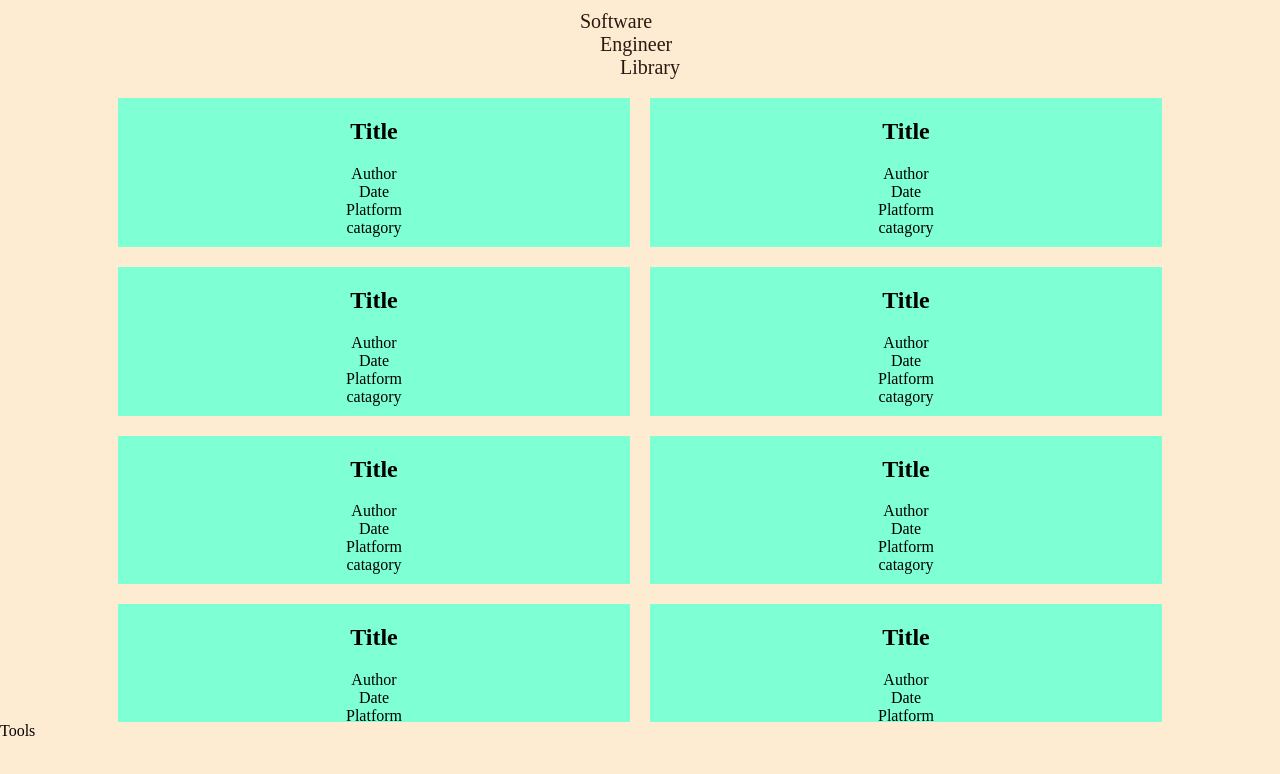
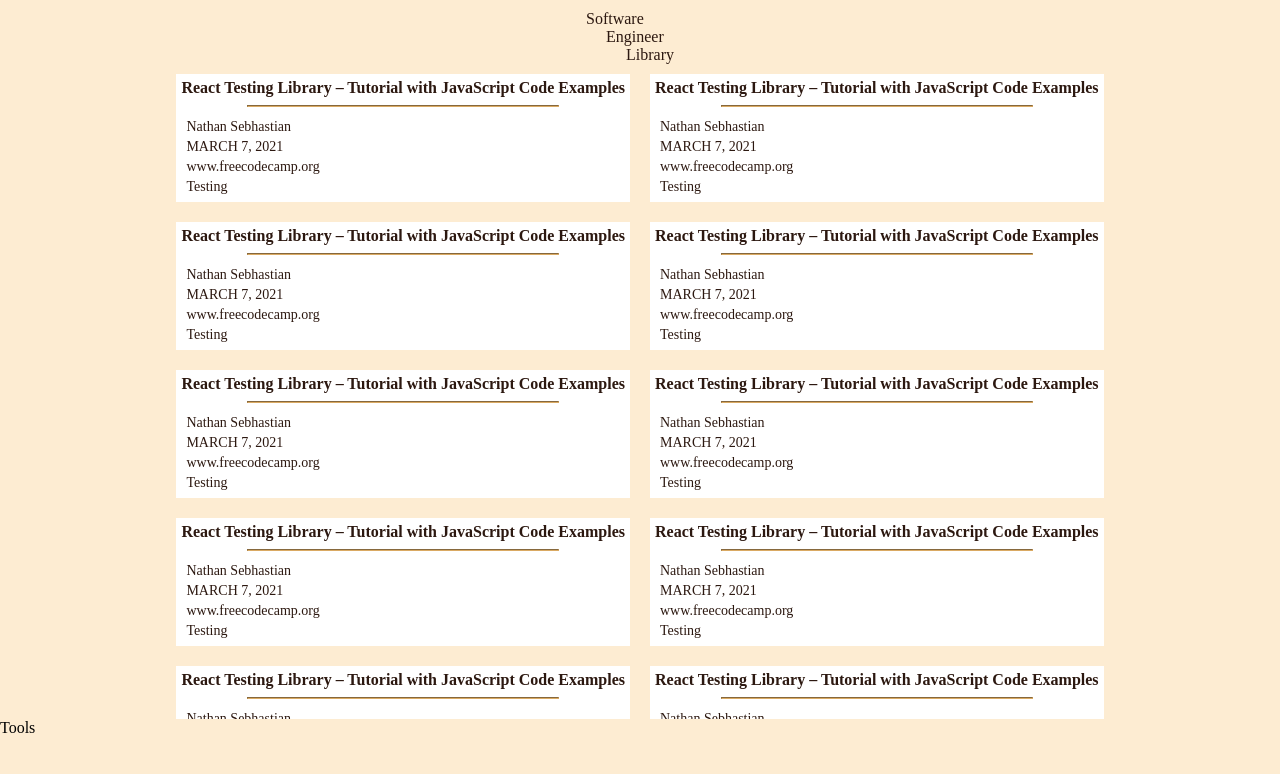
Before and after one commit to jcsmileyjr/software-engineer-library, a React (Create React App) app in the folder client/: page / in a window 1280 px wide. Shown: the top 774 px of the page. Built offline with nearby package versions, Linux system fonts and the light colour scheme.

Commit message:
Styling: Initial style for book and update to header style

```diff
--- a/client/src/App.css
+++ b/client/src/App.css
@@ -7,8 +7,10 @@
   --accent-orange: #FCA72C;       /*Desktop button color*/
 
   --Header-Desktop-Font-Size: 30px;
-  --Header-Mobile-Font-Size: 20px;
-  --Paragraph-Text-Font-Size: 16px;
+  --Header-Mobile-Font-Size: 16px;
+  --Paragraph-Text-Font-Size: 14px;
+  --Header-font-style: 'Microsoft Sans Serif';
+  --Paragraph-font-style: 'Lucida Bright';
 }
 
 .app--container {
--- a/client/src/components/book/Book.js
+++ b/client/src/components/book/Book.js
@@ -3,11 +3,12 @@
 const Book = () => {
     return(
         <div className="book--container">
-            <h2 className="book__title--style">Title</h2>
-            <p>Author</p>
-            <p>Date</p>
-            <p>Platform</p>
-            <p>catagory</p>
+            <p className="book__title--style">React Testing Library – Tutorial with JavaScript Code Examples</p>
+            <hr />
+            <p>Nathan Sebhastian</p>
+            <p>MARCH 7, 2021</p>
+            <p>www.freecodecamp.org</p>
+            <p>Testing</p>
         </div>
     )
 }
--- a/client/src/components/book/book.css
+++ b/client/src/components/book/book.css
@@ -1,10 +1,34 @@
 .book--container {
-    width: 40vw;
-    text-align: center;
+    max-width: 43vw;
+    /* text-align: center; */
     display: flex;
     flex-direction: column;
     padding-bottom: 10px;
+    max-height: 35vh;
+    padding: 5px;
+    color: var(--accent-dark-brown);
+    background-color: white;
+}
 
+.book--container > p {
+    font-size: var(--Paragraph-Text-Font-Size);
+    margin:2px 0 2px 5px;
+    word-wrap:break-word;
+    font-family: var(--Paragraph-font-style)
+}
 
-    background-color: aquamarine;
+.book--container .book__title--style {
+    font-size: var(--Header-Mobile-Font-Size);
+    text-align: center;
+    font-family: var(--Header-font-style);
+    font-weight: bold;
+    margin: 0;
 }
+
+hr {
+    width: 70%;
+    margin-left: auto;
+    margin-right: auto;
+    border-color: var(--accent-medium-brown);
+    margin-bottom:10px;
+}
--- a/client/src/components/header/header.css
+++ b/client/src/components/header/header.css
@@ -5,7 +5,8 @@
     margin: 10px 0;
     color: var(--accent-dark-brown);
     font-size: var(--Header-Mobile-Font-Size);
-    flex:1;
+    font-family: var(--Header-font-style);
+    flex:.5;
 }
 
 .title__topLine--style {
```
Also changed, not shown: 1 other file (tests, documents, lock files or other folders).
